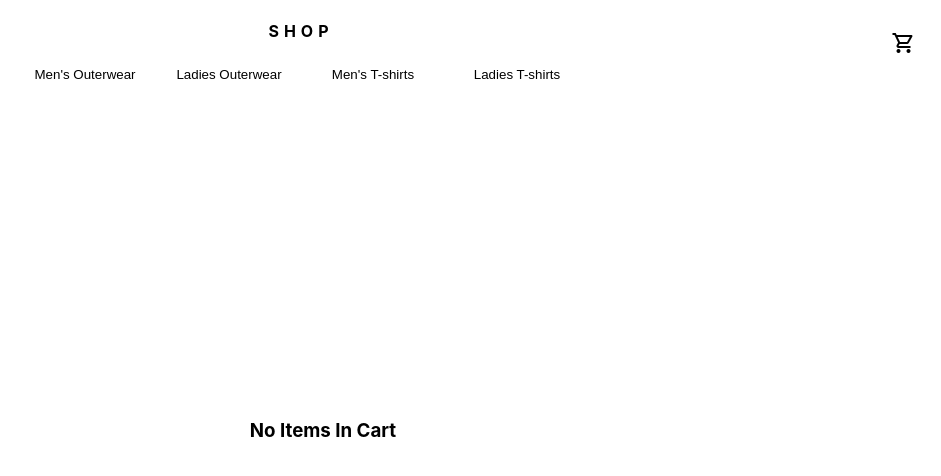
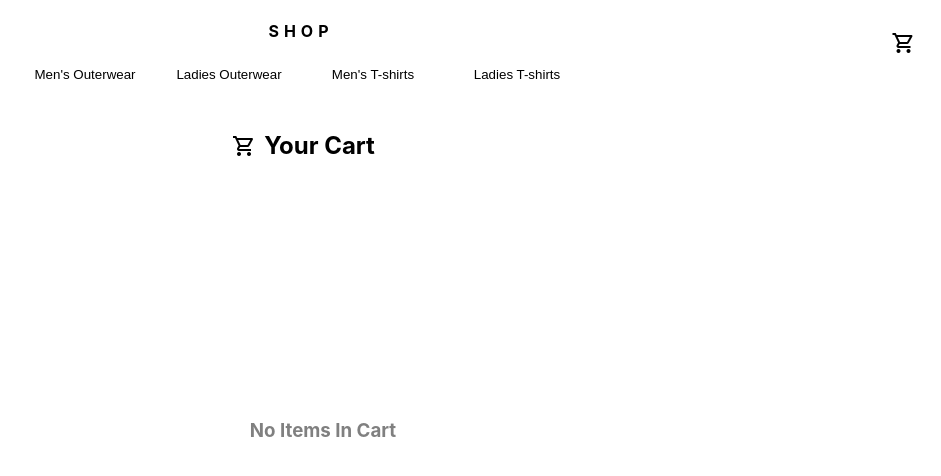
Before and after one commit to kevinjxhnn/shopping-cart-project, a React (Create React App) app: page /shopping-cart in a window 1280 px wide. Shown: the top 476 px of the page, without its empty margins (339-1280 px from the left). Built offline with nearby package versions, Linux system fonts and the light colour scheme.

Commit message:
minor changes

```diff
--- a/src/Components/CartPage.jsx
+++ b/src/Components/CartPage.jsx
@@ -16,10 +16,21 @@ function CartPage() {
     </div>
   ));
 
-  return listOfProducts.length == 0 ? (
-    <div className="no-items"><h3>No Items In Cart</h3></div>
-  ) : (
-    <div className="cart-container">{productsElement}</div>
+  return (
+    <>
+      <h2 className="card--heading">
+        <span className="material-symbols-outlined cart">shopping_cart</span>
+        Your Cart
+      </h2>
+
+      {listOfProducts.length == 0 ? (
+        <div className="no-items">
+          <h3>No Items In Cart</h3>
+        </div>
+      ) : (
+        <div className="cart-container">{productsElement}</div>
+      )}
+    </>
   );
 }
 
--- a/src/index.css
+++ b/src/index.css
@@ -42,6 +42,10 @@ code {
   position: absolute;
   left: 46%;
   top: 50%;
+}
+
+.no-items h3 {
+  color: grey;
 }
 
 .page-title-content {
@@ -193,3 +197,15 @@ code {
   padding: 10px;
   text-align: center;
 }
+
+.card--heading{
+  padding: 10px;
+  margin-top: 1.5rem;
+  display: flex;
+  align-items: center;
+  justify-content: center;
+}
+
+.material-symbols-outlined.cart{
+  margin-right: 0.5rem;
+}
```
